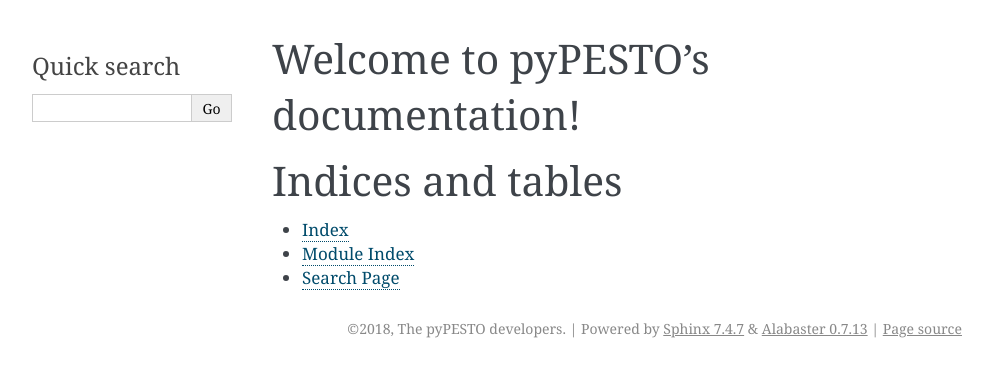
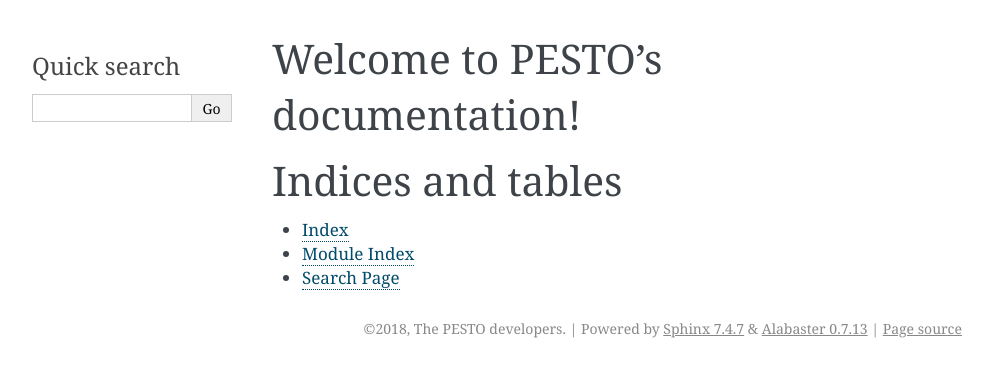
Before and after one commit to ICB-DCM/pyPESTO, a Sphinx documentation site: the page built from doc/index.rst, in a window 1280 px wide. Shown: the top 377 px of the page, without its empty margins (148-1140 px from the left). Built offline with Sphinx 7.4.7, drawn with Linux system fonts in a browser that asks for light colours; the version number is read from the project's files by our own code.

Commit message:
rename pypesto->pesto everywhere

```diff
--- a/doc/conf.py
+++ b/doc/conf.py
@@ -1,7 +1,7 @@
 #!/usr/bin/env python3
 # -*- coding: utf-8 -*-
 #
-# pyPESTO documentation build configuration file, created by
+# PESTO documentation build configuration file, created by
 # sphinx-quickstart on Mon Jul 30 08:30:38 2018.
 #
 # This file is execfile()d with the current directory set to its
@@ -46,17 +46,17 @@ source_suffix = '.rst'
 master_doc = 'index'
 
 # General information about the project.
-project = 'pyPESTO'
-copyright = '2018, The pyPESTO developers'
-author = 'The pyPESTO developers'
+project = 'PESTO'
+copyright = '2018, The PESTO developers'
+author = 'The PESTO developers'
 
 # The version info for the project you're documenting, acts as replacement for
 # |version| and |release|, also used in various other places throughout the
 # built documents.
 #
 # The short X.Y version.
-import pypesto
-version = pypesto.__version__
+import pesto
+version = pesto.__version__
 # The full version, including alpha/beta/rc tags.
 release = version
 
@@ -113,7 +113,7 @@ html_sidebars = {
 # -- Options for HTMLHelp output ------------------------------------------
 
 # Output file base name for HTML help builder.
-htmlhelp_basename = 'pyPESTOdoc'
+htmlhelp_basename = 'PESTOdoc'
 
 
 # -- Options for LaTeX output ---------------------------------------------
@@ -140,8 +140,8 @@ latex_elements = {
 # (source start file, target name, title,
 #  author, documentclass [howto, manual, or own class]).
 latex_documents = [
-    (master_doc, 'pyPESTO.tex', 'pyPESTO Documentation',
-     'The pyPESTO developers', 'manual'),
+    (master_doc, 'PESTO.tex', 'PESTO Documentation',
+     'The PESTO developers', 'manual'),
 ]
 
 
@@ -150,7 +150,7 @@ latex_documents = [
 # One entry per manual page. List of tuples
 # (source start file, name, description, authors, manual section).
 man_pages = [
-    (master_doc, 'pypesto', 'pyPESTO Documentation',
+    (master_doc, 'pesto', 'PESTO Documentation',
      [author], 1)
 ]
 
@@ -161,7 +161,7 @@ man_pages = [
 # (source start file, target name, title, author,
 #  dir menu entry, description, category)
 texinfo_documents = [
-    (master_doc, 'pyPESTO', 'pyPESTO Documentation',
-     author, 'pyPESTO', 'One line description of project.',
+    (master_doc, 'PESTO', 'PESTO Documentation',
+     author, 'PESTO', 'One line description of project.',
      'Miscellaneous'),
 ]
--- a/doc/index.rst
+++ b/doc/index.rst
@@ -1,9 +1,9 @@
-.. pyPESTO documentation master file, created by
+.. PESTO documentation master file, created by
    sphinx-quickstart on Mon Jul 30 08:30:38 2018.
    You can adapt this file completely to your liking, but it should at least
    contain the root `toctree` directive.
 
-Welcome to pyPESTO's documentation!
+Welcome to PESTO's documentation!
 ===================================
 
 .. toctree::
--- a/setup.py
+++ b/setup.py
@@ -4,11 +4,11 @@ import os
 with open(os.path.join(os.path.dirname(__file__), "pesto", "version.py")) as f:
     version = f.read().split('\n')[0].split('=')[-1].strip(' ').strip('"')
 
-setup(name='pypesto',
+setup(name='pesto',
       version=version,
       description="Parameter EStimation TOolbox",
-      author="The pyPESTO developers",
+      author="The PESTO developers",
       author_email="yannik.schaelte@gmail.com",
-      url="https://github.com/icb-dcm/pyPESTO",
+      url="https://github.com/icb-dcm/pypesto",
       packages=find_packages(exclude=["example*", "test*"])
      )
```
